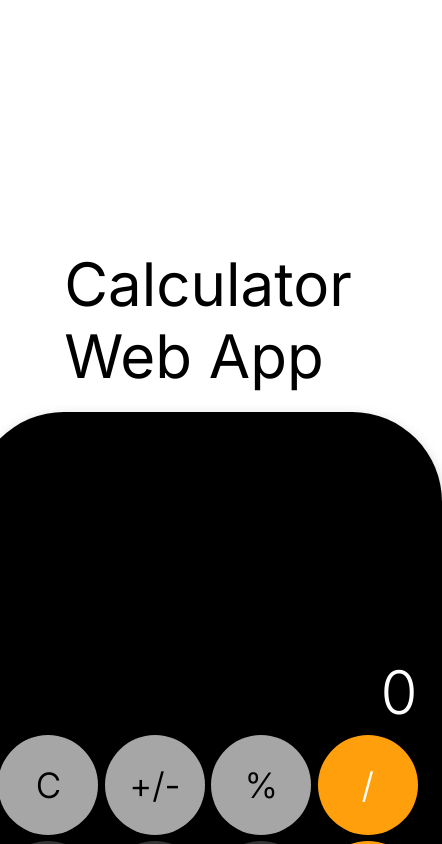
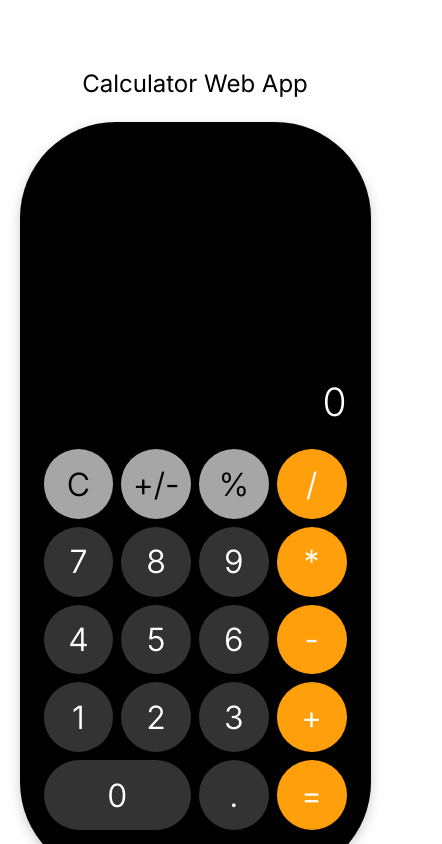
Before and after one commit to Anuoluwapo989/JS-Calculator, a React (Vite) app: page / in a window 390 px wide. Shown: the top 844 px of the page, 442 px wide, since content can reach past the window. Built offline with nearby package versions, Linux system fonts and the light colour scheme.

Commit message:
Edited the following files: App.css for better button styling and responsiveness, and package.json for correct syntax.

```diff
--- a/src/App.css
+++ b/src/App.css
@@ -1,15 +1,13 @@
-/* ... keep all existing CSS above this ... */
-
 /* Add this new class at the bottom of your CSS file */
 .active-operator {
-  background-color: var(--white) !important; /* White background */
-  color: var(--yellow) !important;           /* Yellow text/symbol */
+  background-color: var(--white) !important;
+  color: var(--yellow) !important;
 }
 
 /* Make sure basic yellow buttons have white text initially */
 .yellow {
   background-color: var(--yellow);
-  color: white; /* Ensure base state is white text */
+  color: white;
 }
 
 /* Ensure light-gray text is black for visibility */
@@ -19,7 +17,8 @@
 }
 
 :root {
-  padding: 200px; /* Restored your huge padding */
+  /* Using clamp to ensure padding isn't too huge on small screens */
+  padding: clamp(1rem, 5vw, 200px);
   --white: white;
   --light-gray: #a6a6a6;
   --dark-gray: #333333;
@@ -33,10 +32,12 @@
   justify-content: center;
   align-items: center;
   min-height: 100vh;
+  padding: 1rem;
 }
 
 #calculator {
-  border-radius: 90px;
+  /* Using rem for border-radius so it scales with font size */
+  border-radius: 6rem;
   display: grid;
   grid-template-areas:
     "display display display display"
@@ -45,11 +46,15 @@
     "four five six subtract"
     "one two three add"
     "zero zero decimal equals";
-  grid-template-columns: repeat(4, 100px);
-  gap: 0.4em;
-  padding: 1.5em;
-  padding-top: 4em;
-  padding-bottom: 3em;
+
+  /* Use minmax to allow buttons to shrink on small screens */
+  grid-template-columns: repeat(4, minmax(60px, 1fr));
+  max-width: 400px; /* Limits the size on large desktops */
+  width: 100%;
+  gap: 0.5rem;
+  padding: 1.5rem;
+  padding-top: 15rem;
+  padding-bottom: 3rem;
   background-color: var(--black);
   filter: drop-shadow(0px 4px 6px rgba(0, 0, 0, 0.2));
 }
@@ -58,19 +63,19 @@
   grid-area: display;
   font-family: 'Inter', sans-serif;
   font-weight: 300;
-  font-size: 60px;
+  /* Scalable font size */
+  font-size: clamp(2rem, 10vw, 4rem);
   text-align: right;
   color: var(--white);
-  width: 420px;
+  width: 100%; /* Changed from 420px for responsiveness */
   white-space: nowrap;
   overflow-x: auto;
   overflow-y: hidden;
-  padding-top: 3em;
+  padding: 1rem 0;
   outline: none;
-  caret-color: transparent; /* Hides typing cursor */
+  caret-color: transparent;
 }
 
-/* Hide scrollbar for Chrome/Safari/Edge */
 #answer::-webkit-scrollbar {
   display: none;
 }
@@ -82,19 +87,30 @@
 }
 
 button {
-  height: 100px;
-  font-size: 35px;
+  /* Aspect-ratio keeps buttons circular if width/height are handled by grid */
+  aspect-ratio: 1 / 1;
+  font-size: 2rem;
   font-weight: 350;
   border: none;
   cursor: pointer;
-  border-radius: 100px;
+  border-radius: 50%; /* Perfect circles */
   width: 100%;
   transition: transform 0.1s ease-in-out;
   font-family: 'Inter', sans-serif;
+  display: flex;
+  align-items: center;
+  justify-content: center;
+}
+
+/* Exception for the zero button which spans two columns */
+#zero {
+  grid-area: zero;
+  aspect-ratio: auto;
+  border-radius: 50px; /* Capsule shape */
 }
 
 button:active {
-  transform: scale(0.95);
+  transform: scale(0.92);
 }
 
 .light-gray { background-color: var(--light-gray); }
@@ -118,13 +134,12 @@ button:active {
 #two { grid-area: two; }
 #three { grid-area: three; }
 #add { grid-area: add; }
-#zero { grid-area: zero; }
 #decimal { grid-area: decimal; }
 #equals { grid-area: equals; }
 
 h1 {
   font-family: 'Inter', sans-serif;
   font-weight: 400;
-  font-size: 60px;
-  margin-bottom: 20px;
+  font-size: clamp(1.5rem, 5vw, 3rem);
+  margin-bottom: 1.5rem;
 }
```
